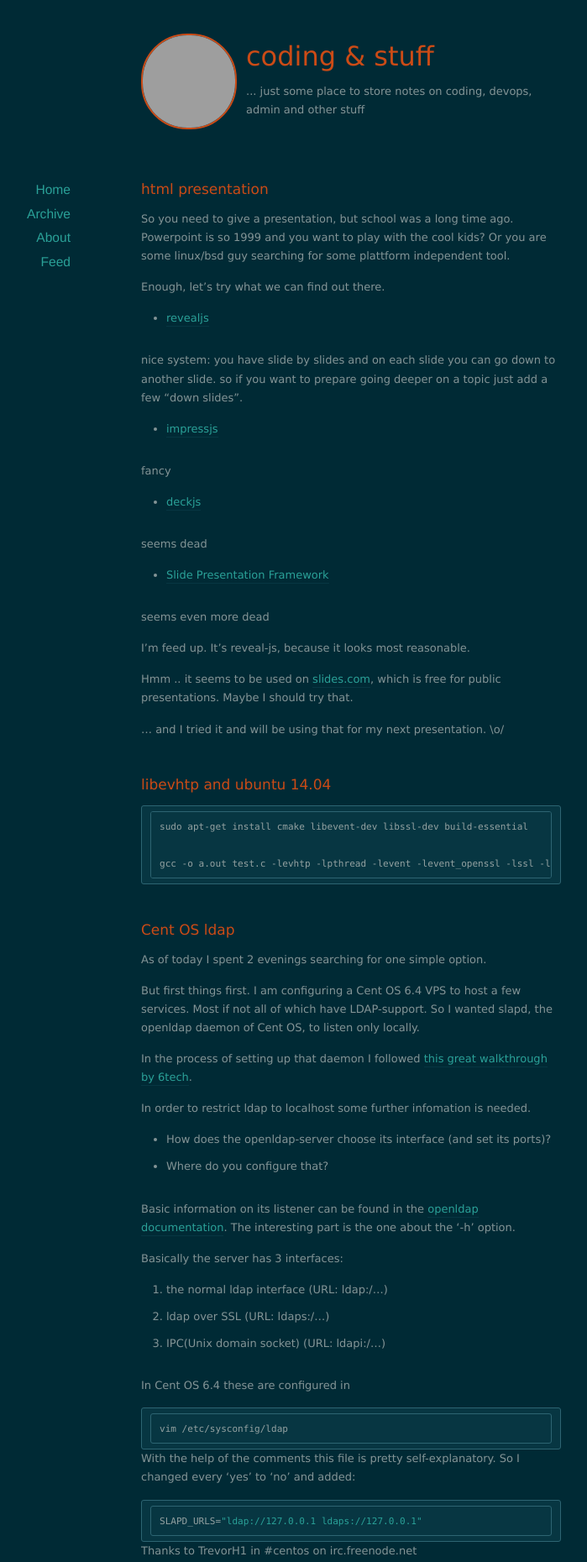
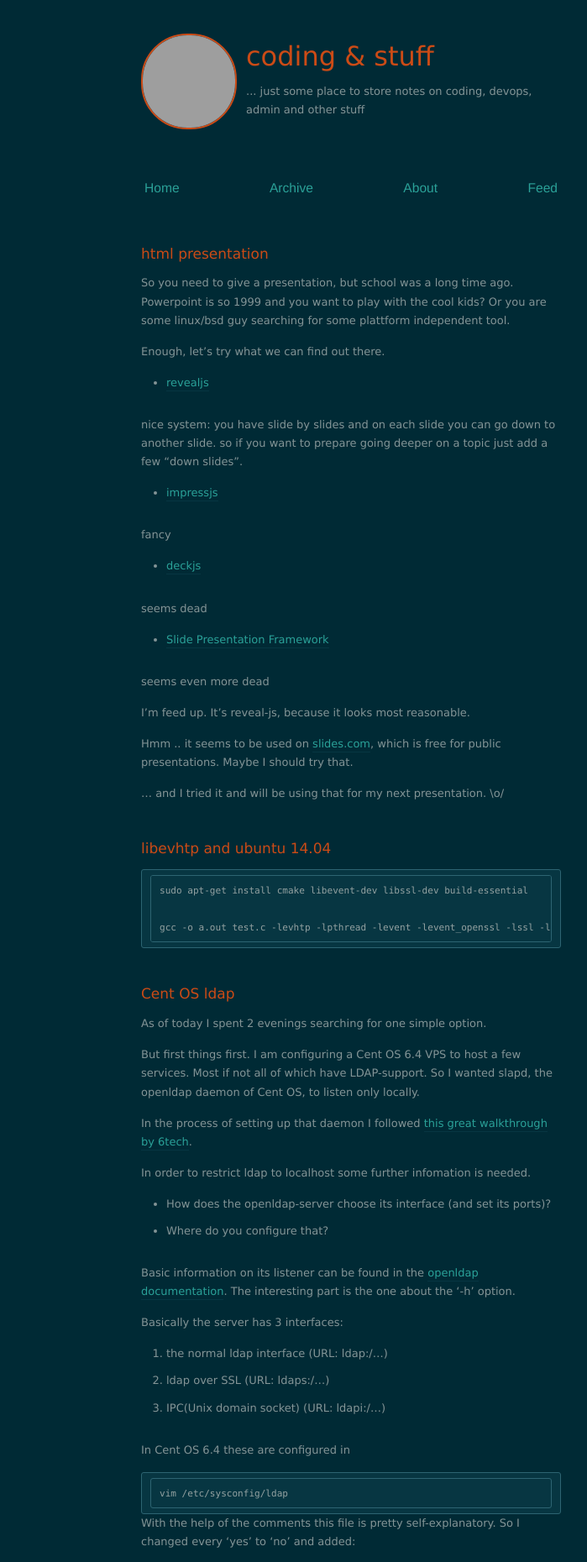
Before and after one commit to grossjonas/grossjonas.github.com, a Jekyll site: the page built from index.html, in a window 1280 px wide. Shown: the top 1860 px of the page at 84% size, without its empty margins (222-921 px from the left). Built offline with Jekyll 4.4.1, drawn with Linux system fonts in a browser that asks for light colours; the list of posts is cut into pages by our own code; grey boxes are pictures that could not be loaded.

Commit message:
transform to header bar (first step)

```diff
--- a/_layouts/default.html
+++ b/_layouts/default.html
@@ -19,8 +19,7 @@
     </div>
   </header>
 
-  <div id="page">
-    <div id="sidebar">
+  <div id="navbar">
     <nav>
       <ul>
         <li><a href="/">Home</a></li>
@@ -34,7 +33,6 @@
   <div id="content">
     {{ content }}
   </div>
-  </div>
 
   <footer id="footer">
     <p class="copyright">Copyright &copy; {{ site.time | date: '%Y' }} {{ site.name }}. Powered by <a href="http://jekyllrb.com">Jekyll</a>, theme by <a href="http://www.webmaster-source.com">Matt Harzewski</a></p>
--- a/assets/css/style.css
+++ b/assets/css/style.css
@@ -101,12 +101,6 @@ h3 {
 .nounderline { text-decoration: underline; }
 
 /*** Structure ***/
-#page {
-	width: 500px;
-	margin: 0 auto;
-	position: relative;
-}
-
 #header {
 	width: 500px;
 	margin: 40px auto 50px auto;
@@ -132,12 +126,25 @@ h3 {
   border-color: #cb4b16;
 }
 
-#footer {
+#navbar {
+	text-align: right;
 	width: 500px;
-	margin: 50px auto 20px auto;
-	padding-top: 10px;
-	font-size: 0.85em;
-	border-top: 1px solid #073642;
+	margin: 40px auto 50px auto;
+}
+#navbar ul{
+	padding: 0px;
+	display: flex;
+	justify-content: space-between;
+}
+#navbar li {
+	list-style: none;
+	margin: 0;
+}
+#navbar a {
+	border: none;
+	font-family: "Helvetica Neue", "Helvetica", serif;
+	font-size: 1.2em;
+	padding: 2px 4px;
 }
 
 #content {
@@ -145,24 +152,12 @@ h3 {
 	margin: 0 auto;
 }
 
-#sidebar {
-	position: absolute;
-	text-align: right;
-	width: 160px;
-	top: 0;
-	left: -240px;
-}
-
-#sidebar li {
-	list-style: none;
-	margin: 2px 0;
-}
-
-#sidebar a {
-	border: none;
-	font-family: "Helvetica Neue", "Helvetica", serif;
-	font-size: 1.2em;
-	padding: 2px 4px;
+#footer {
+	width: 500px;
+	margin: 50px auto 20px auto;
+	padding-top: 10px;
+	font-size: 0.85em;
+	border-top: 1px solid #073642;
 }
 
 /*** Posts ***/
@@ -231,7 +226,7 @@ img.center {
 		padding-right: 10px;
 	}
 
-	#sidebar {
+	#navbar {
 		position: relative;
 		text-align: left;
 		width: 100%;
@@ -239,7 +234,7 @@ img.center {
 		margin: 10px 10px 20px 10px;
 	}
 
-	#sidebar nav select.mnav {
+	#navbar nav select.mnav {
 		display: block;
 		margin-bottom: 15px;
 	}
```
Lines whose indentation alone changed are shown as unchanged.
